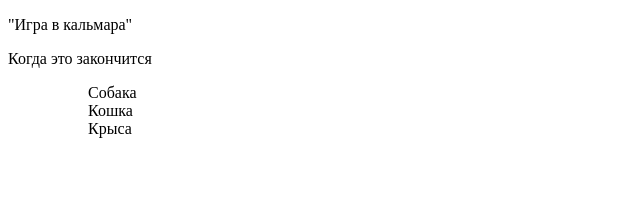
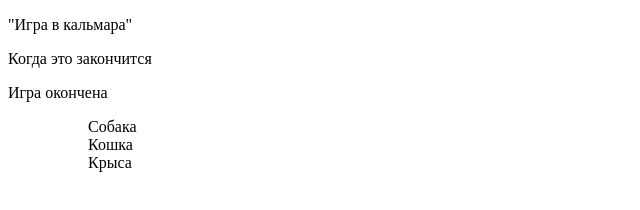
Before and after one commit to Trekit1/first-project, a plain HTML site: page index.html in a window 1280 px wide. Shown: the whole page, without its empty margins (0-640 px from the left). Drawn offline with Linux system fonts and the light colour scheme.

Commit message:
очередной коммит

```diff
--- a/index.html
+++ b/index.html
@@ -10,6 +10,9 @@
         <p>Когда это закончится</p>
     </div>
     <div>
+        <p>Игра окончена</p>
+    </div>
+    <div>
         <ul>
             <ol>Собака</ol>
             <ol>Кошка</ol>
```
